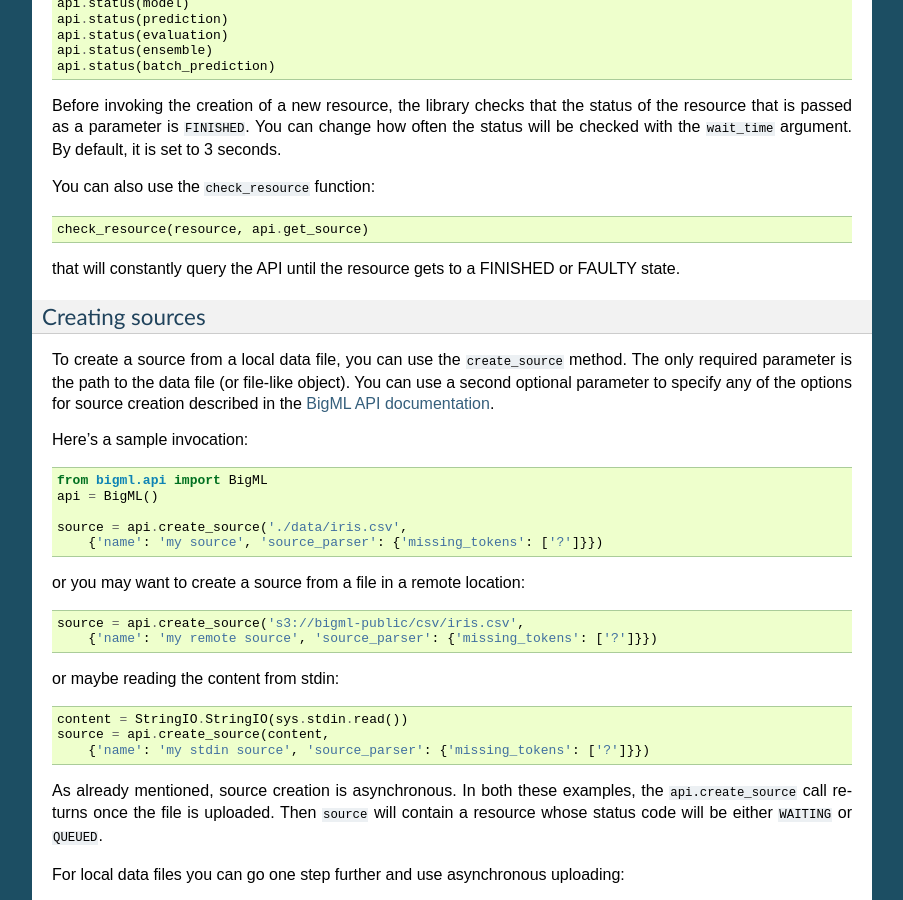
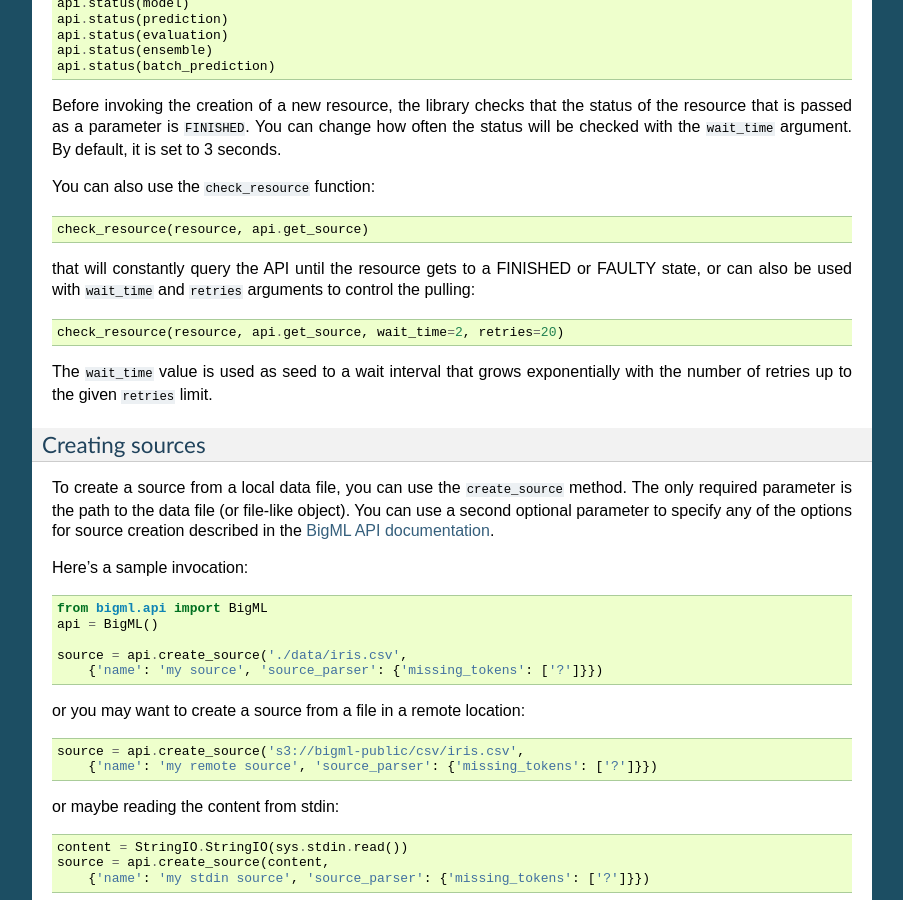
Before and after one commit to bigmlcom/python, a Sphinx documentation site: the page built from docs/index.rst, in a window 1280 px wide and 900 px high, scrolled down 6910 px. Shown: the whole window, without its empty margins (198-1101 px from the left). Built offline with Sphinx 7.4.7, drawn with Linux system fonts in a browser that asks for light colours.

Commit message:
Cleaning after pep8 and pylint and some docs

```diff
--- a/HISTORY.rst
+++ b/HISTORY.rst
@@ -8,6 +8,8 @@ History
 
 - Changing error message when create_source calls result in http errors
   to standarize them.
+- Simplifying create_prediction calls because now API accepts field names
+  as input_data keys.
 
 1.2.1 (2014-03-19)
 ~~~~~~~~~~~~~~~~~~
--- a/docs/index.rst
+++ b/docs/index.rst
@@ -444,7 +444,14 @@ You can also use the ``check_resource`` function::
     check_resource(resource, api.get_source)
 
 that will constantly query the API until the resource gets to a FINISHED or
-FAULTY state.
+FAULTY state, or can also be used with ``wait_time`` and ``retries``
+arguments to control the pulling::
+
+    check_resource(resource, api.get_source, wait_time=2, retries=20)
+
+The ``wait_time`` value is used as seed to a wait
+interval that grows exponentially with the number of retries up to the given
+``retries`` limit.
 
 Creating sources
 ~~~~~~~~~~~~~~~~
```
Also changed, not shown: 3 other files.
